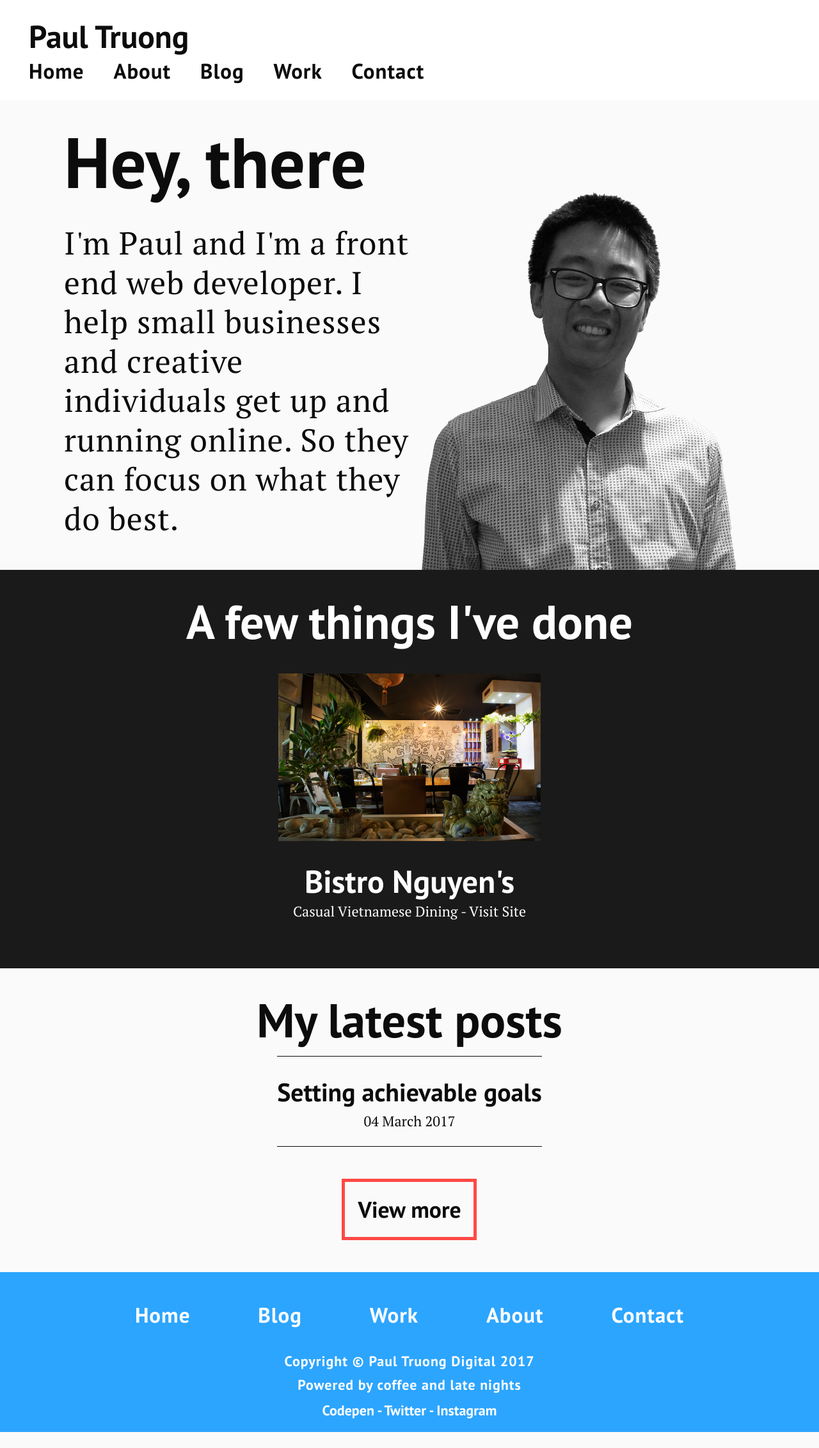
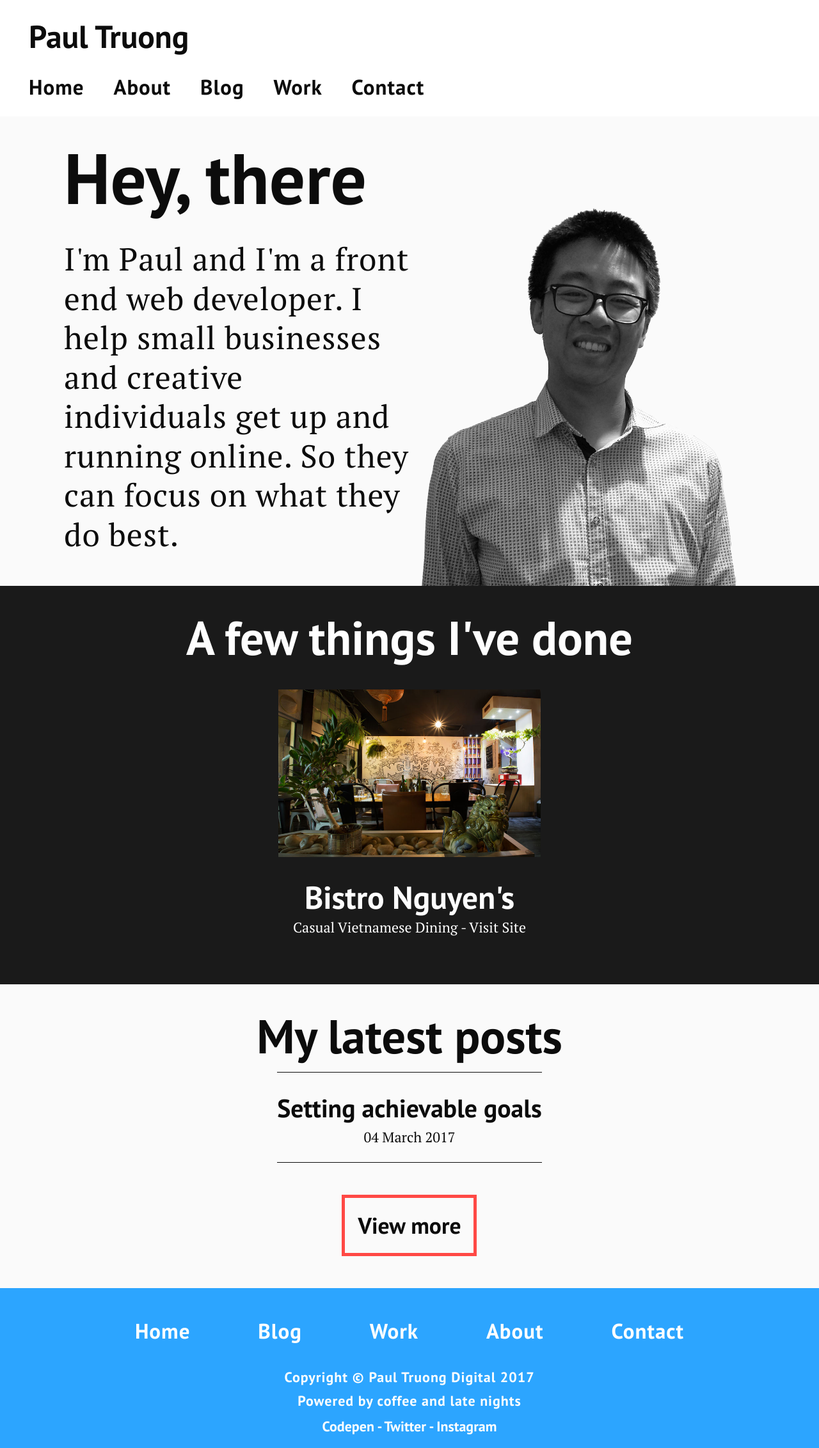
Before and after one commit to paulTruong/paulTruong.github.io, a Jekyll site: the page built from index.html, in a window 1280 px wide. Shown: the whole page at 64% size. Built offline with Jekyll 4.4.1, drawn with Linux system fonts in a browser that asks for light colours; before the commit the page ends 2239 px from its top, so only the background shows below that.

Commit message:
Tweaked padding to give more space to menu button and header title when viewing on small screens

```diff
--- a/_sass/blocks/header/_header.scss
+++ b/_sass/blocks/header/_header.scss
@@ -4,7 +4,7 @@
   width:100%;
   background: white;
   z-index: 999;
-  padding: 25px;
+  padding: 25px 0;
 }
 
 /*-----Elements-----*/
@@ -35,6 +35,14 @@
   .header__menu {
     max-height: 20rem;
   }
+
+  .header {
+    padding: 25px;
+  }
+
+  .header__title_desktop {
+    margin-bottom:25px;
+  }
 }
 
 @media screen and (min-width:1300px) {
@@ -47,11 +55,10 @@
     display:flex;
     justify-content:flex-end;
     align-items:center;
-    // margin-right: 100px;
     margin-left: auto;
   }
 
   .header__title_desktop {
-    // margin: 0 0 0 100px;
+    margin-bottom: 0;
   }
 }
```
